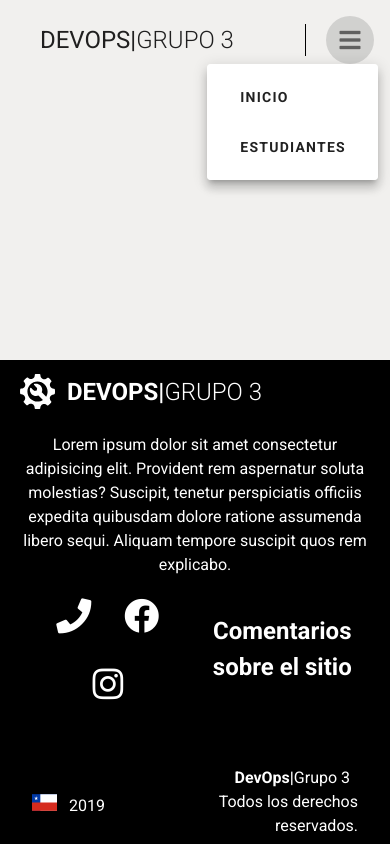
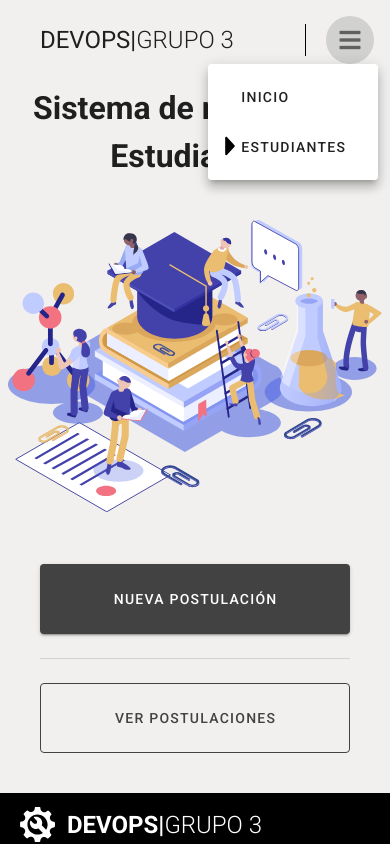
Before and after one commit to Evantastic/mingeso_22019_frontend, a Vue app: page /students in a window 390 px wide. Both pictures are taken after a click on the button 350 px from the left and 40 px from the top of the page. Shown: the top 844 px of the page. Built offline with nearby package versions, Linux system fonts and the light colour scheme; a small style sheet from the web is missing.

Commit message:
Update: StudentView and fix responsive navbar

```diff
--- a/src/components/menuComponents.vue
+++ b/src/components/menuComponents.vue
@@ -15,7 +15,8 @@
             exact
             flat
             :ripple="false"
-            class="custom-menu-btn text-right"
+            exact-active-class="active-all"
+            class="custom-menu-btn text-right "
           >{{ item.title }}</v-btn>
         </v-list-item-title>
       </v-list-item>
@@ -37,9 +38,6 @@ export default {
 <style scoped>
 .custom-menu-btn {
   height: 50px !important;
-
-  font-size: 17px;
-  font-weight: bold;
   -webkit-transition: none !important;
   -moz-transition: none !important;
   -o-transition: none !important;
@@ -52,4 +50,12 @@ export default {
 .custom-menu-btn:hover {
   color:blue;
 }
+
+.active-all {
+  background-image: url("../assets/imgs/signal.svg");
+  background-size: 12px 20px;
+  background-position: 0% 45%;
+}
+
+
 </style>
--- a/src/components/navbar.vue
+++ b/src/components/navbar.vue
@@ -20,8 +20,8 @@
 
     <!-- ################## Parte responsive ################## -->
 
-    <v-btn v-if="$vuetify.breakpoint.mdAndUp" text to="/students">
-      <span class="mr-2">Sistema de regstro de estudiantes</span>
+    <v-btn  v-if="$vuetify.breakpoint.mdAndUp" text to="/students">
+      <span class="mr-2">Estudiantes</span>
     </v-btn>
 
     <v-divider inset class="custom-color-divider mx-5" vertical></v-divider>
@@ -64,7 +64,7 @@ export default {
 <style >
 .custom-color-navbar {
   background-color: transparent !important;
-  transition: background-color 0.2s ease-out, box-shadow 0.2s ease-out !important;
+  transition: background-color 0.5s ease-out, box-shadow 0.5s ease-out !important;
 }
 
 .custom-solid {
@@ -74,4 +74,11 @@ export default {
 .custom-color-divider {
   border-color: black !important ;
 }
+
+.active-bot {
+  background-image: url("../assets/imgs/divider.svg");
+  background-size: 70px 15px;
+  background-position: 100% 100%;
+}
+
 </style>
--- a/src/views/StudentView.vue
+++ b/src/views/StudentView.vue
@@ -1,17 +1,53 @@
 <template>
+  <v-container class="pa-5">
 
-  <v-content>
 
-  </v-content>
+    <v-row justify="start">
+      <h1
+        class="mx-3 py-5"
+        :class="$vuetify.breakpoint.smAndDown ? 'text-center' : '' "
+      >Sistema de registro de Estudiantes</h1>
+    </v-row>
 
+
+    <v-row class="py-5" justify="center" align="center">
+      <v-img :src="require('@/assets/imgs/students.svg')" max-height="600" max-width="600"></v-img>
+    </v-row>
+
+
+    <v-row class="pa-5" justify="center" align="center">
+
+      <v-col class="text-center" >
+        <v-btn block height="70" color="secondary"  >
+          Nueva Postulación
+        </v-btn>
+      </v-col>
+
+      <v-col v-if="$vuetify.breakpoint.width <= 498" cols=12>
+      <v-divider></v-divider>
+      </v-col>
+
+      <v-col class="text-center">
+        <v-btn block height="70" outlined color="secondary" >
+          Ver Postulaciones
+        </v-btn>
+      </v-col>
+
+    </v-row>
+
+
+
+
+
+  </v-container>
 </template>
 
 <script>
-export default {
-
-}
+export default {};
 </script>
 
-<style>
-
+<style >
+.custom-container {
+  height: 800px;
+}
 </style>
```
Also changed, not shown: src/assets/imgs/signal.svg (added).
